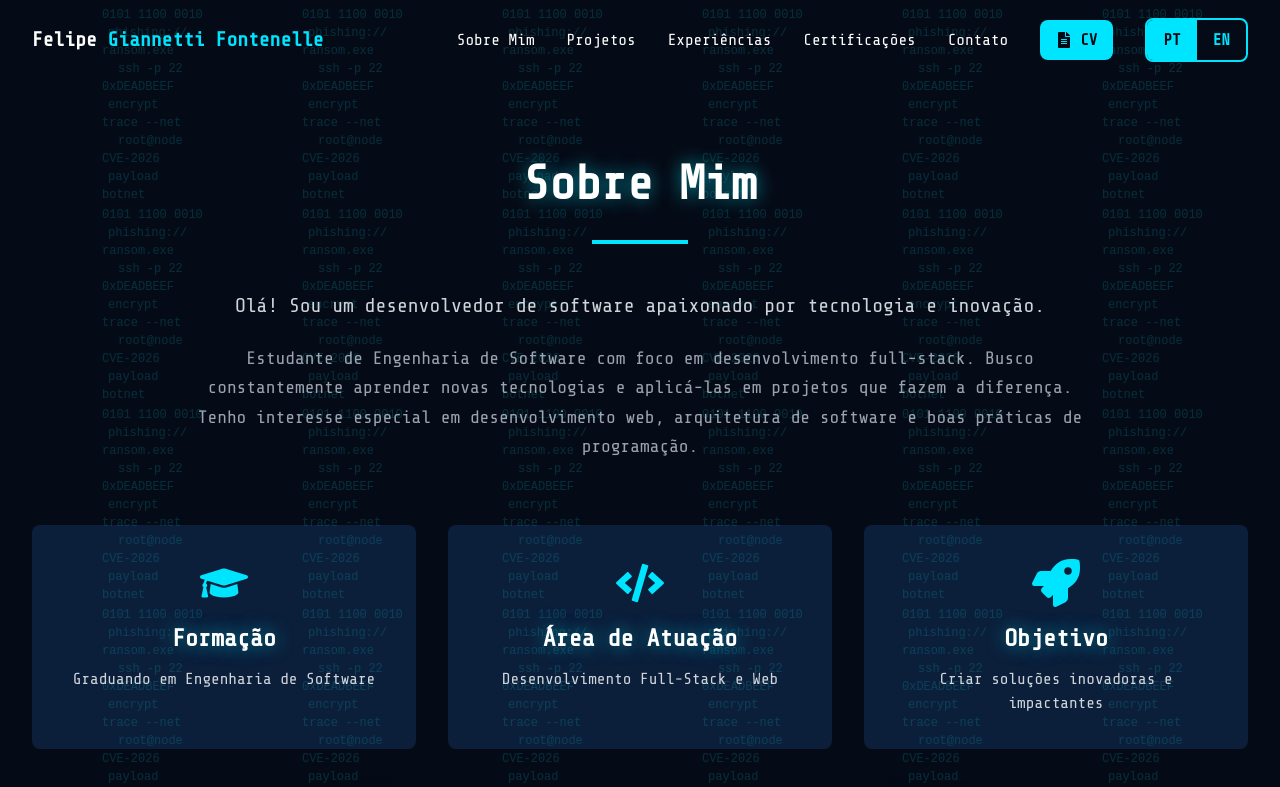
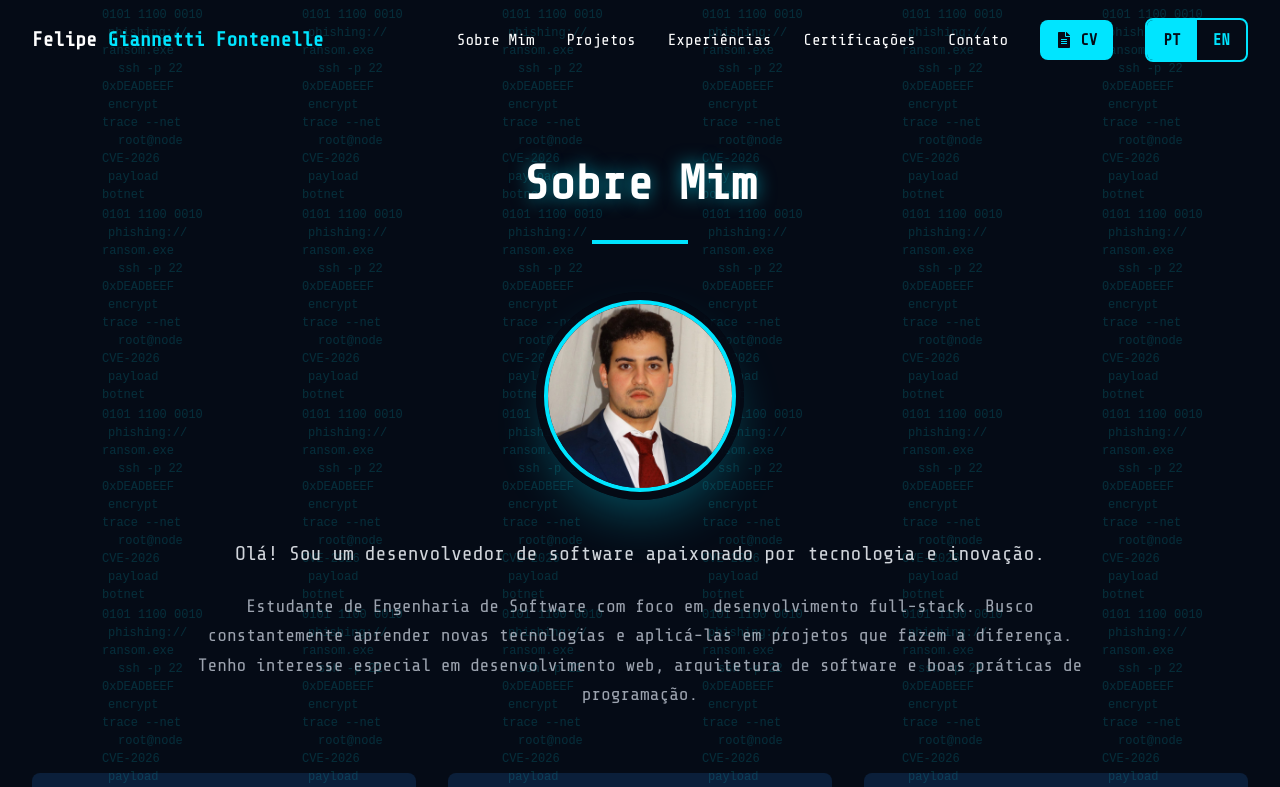
Before and after one commit to felipegiannetti/portfolio-felipe-giannetti-fontenelle, a React (Vite) app: page / in a window 1280 px wide. Shown: the top 787 px of the page. Built offline with nearby package versions, Linux system fonts and the light colour scheme.

Commit message:
feat: add profile image

```diff
--- a/src/components/About.jsx
+++ b/src/components/About.jsx
@@ -62,6 +62,16 @@ const About = ({ language, showCurriculo, setShowCurriculo }) => {
           <span className="text-white">{currentContent.title}</span>
         </h2>
         <div className="w-24 h-1 bg-accent-green mx-auto mb-12"></div>
+
+        <div className="flex justify-center mb-10">
+          <div className="relative z-10 rounded-full bg-primary-dark/90 p-2 shadow-2xl shadow-accent-green/30">
+            <img
+              src="/foto-perfil.jpg"
+              alt="Felipe Giannetti Fontenelle"
+              className="w-40 h-40 md:w-48 md:h-48 rounded-full object-cover border-4 border-accent-green"
+            />
+          </div>
+        </div>
 
         {/* Introduction */}
         <div className="max-w-4xl mx-auto mb-16">
--- a/src/components/Projects.jsx
+++ b/src/components/Projects.jsx
@@ -107,7 +107,7 @@ const Projects = ({ language = 'pt' }) => {
 
           {/* Projects */}
           {projects.map((project, index) => (
-            <div key={project.id} className="mb-8 relative">
+            <div key={project.id} className="mb-4 relative">
               <div
                 className={`flex flex-col md:flex-row items-center ${
                   index % 2 === 0 ? 'md:flex-row' : 'md:flex-row-reverse'
```
Also changed, not shown: 1 other file (tests, documents, lock files or other folders).
